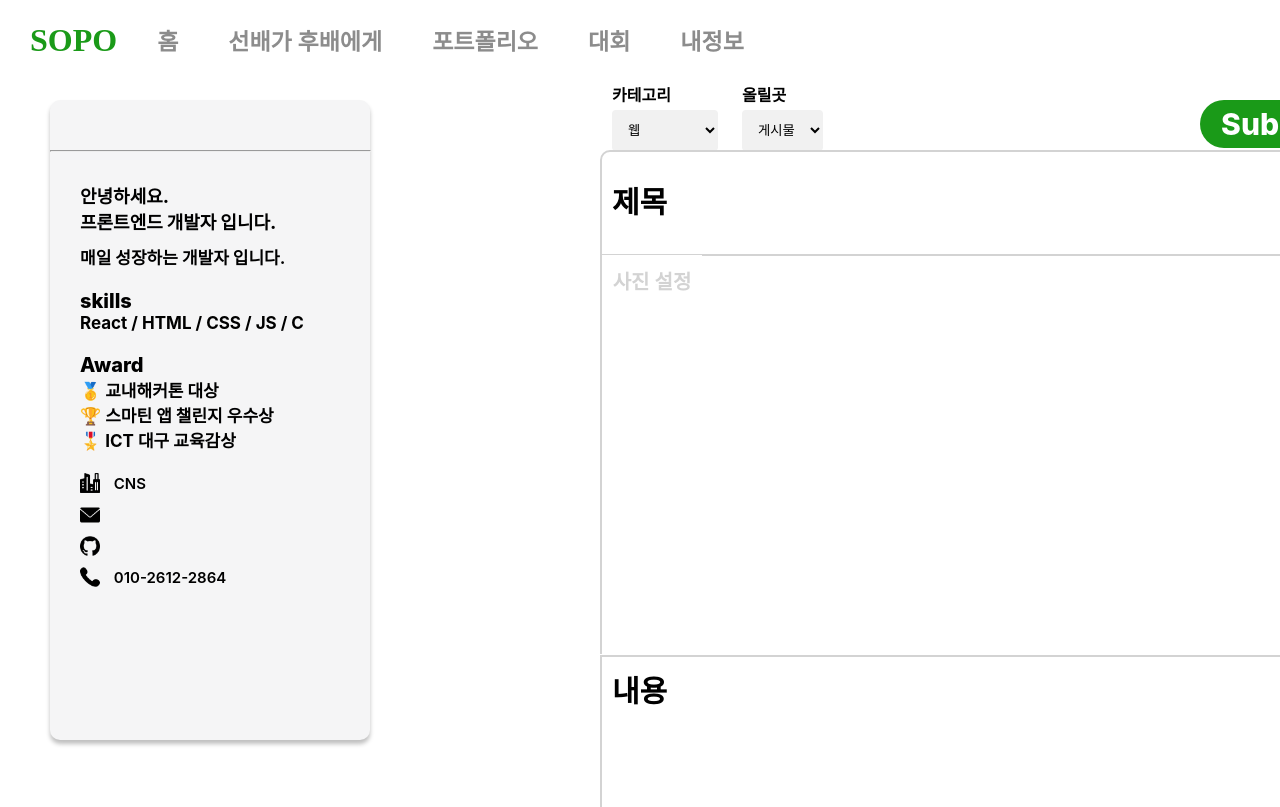
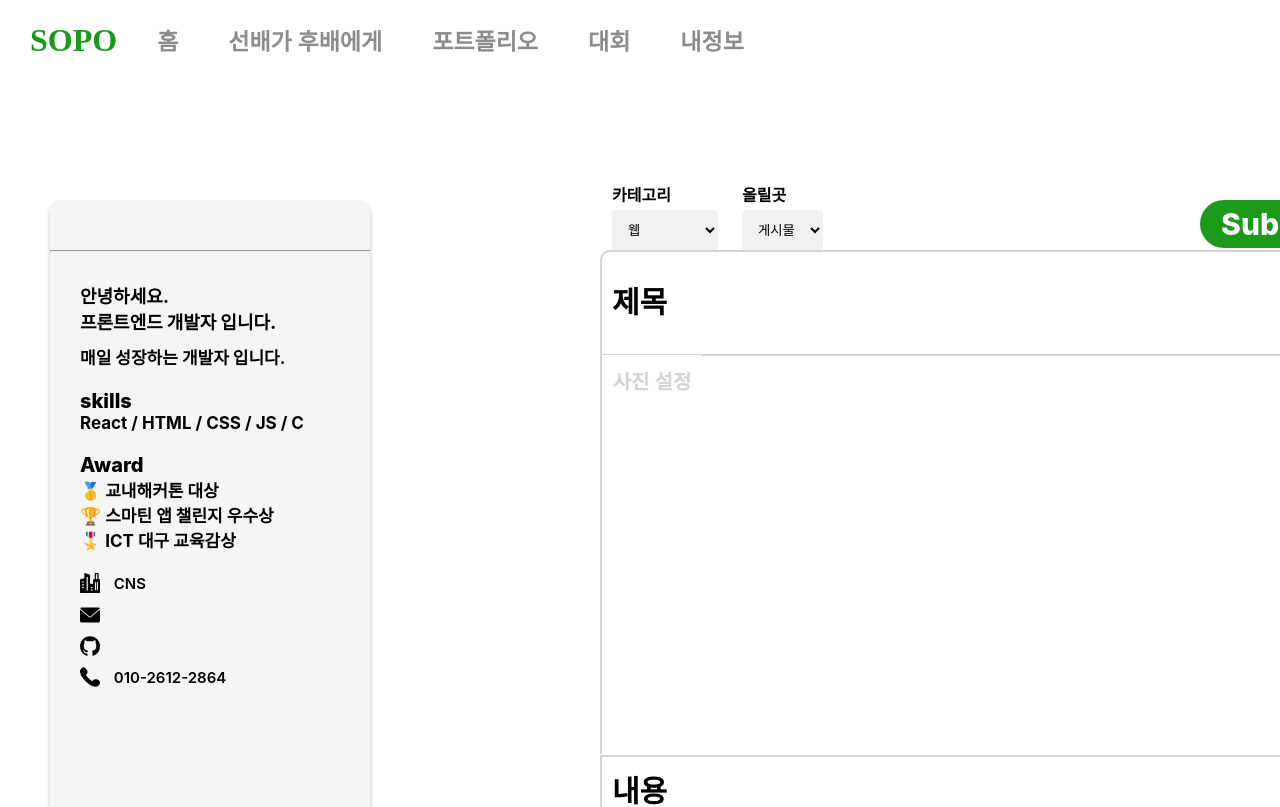
Before and after one commit to Sopo2023/SOPO_FRONTLAST, a React (Create React App) app in the folder SOPOLAST/: page /sidewrite in a window 1280 px wide. Shown: the top 807 px of the page. Built offline with nearby package versions, Linux system fonts and the light colour scheme; no server answers.

Commit message:
:lipstick: :: fix

```diff
--- a/SOPOLAST/src/Components/Mypage/mypage.css
+++ b/SOPOLAST/src/Components/Mypage/mypage.css
@@ -5,6 +5,9 @@
   text-decoration: none; /* 밑줄 제거 */
   color: #1a9a18;
   margin: 0 40px 0 20px;
+}
+.content {
+  margin-top: 100px;
 }
 .start {
   width: 100%;
```
